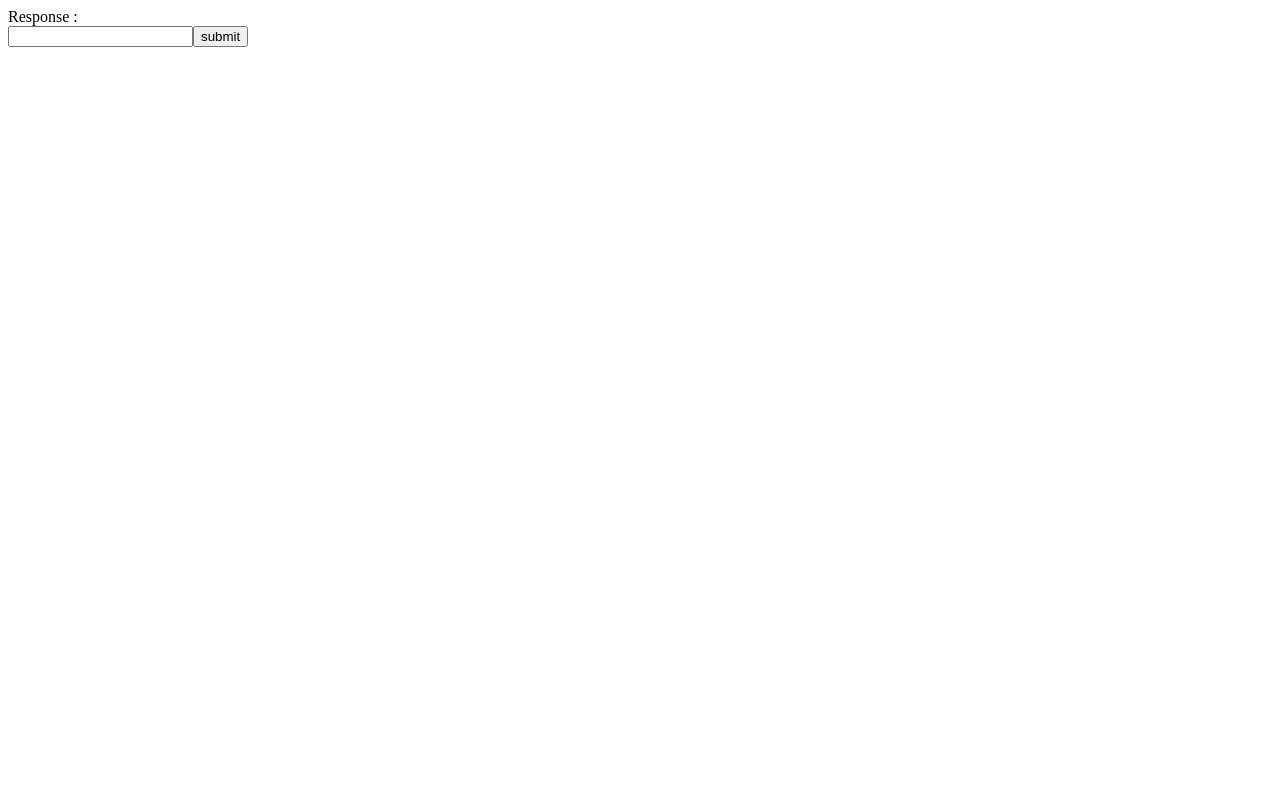
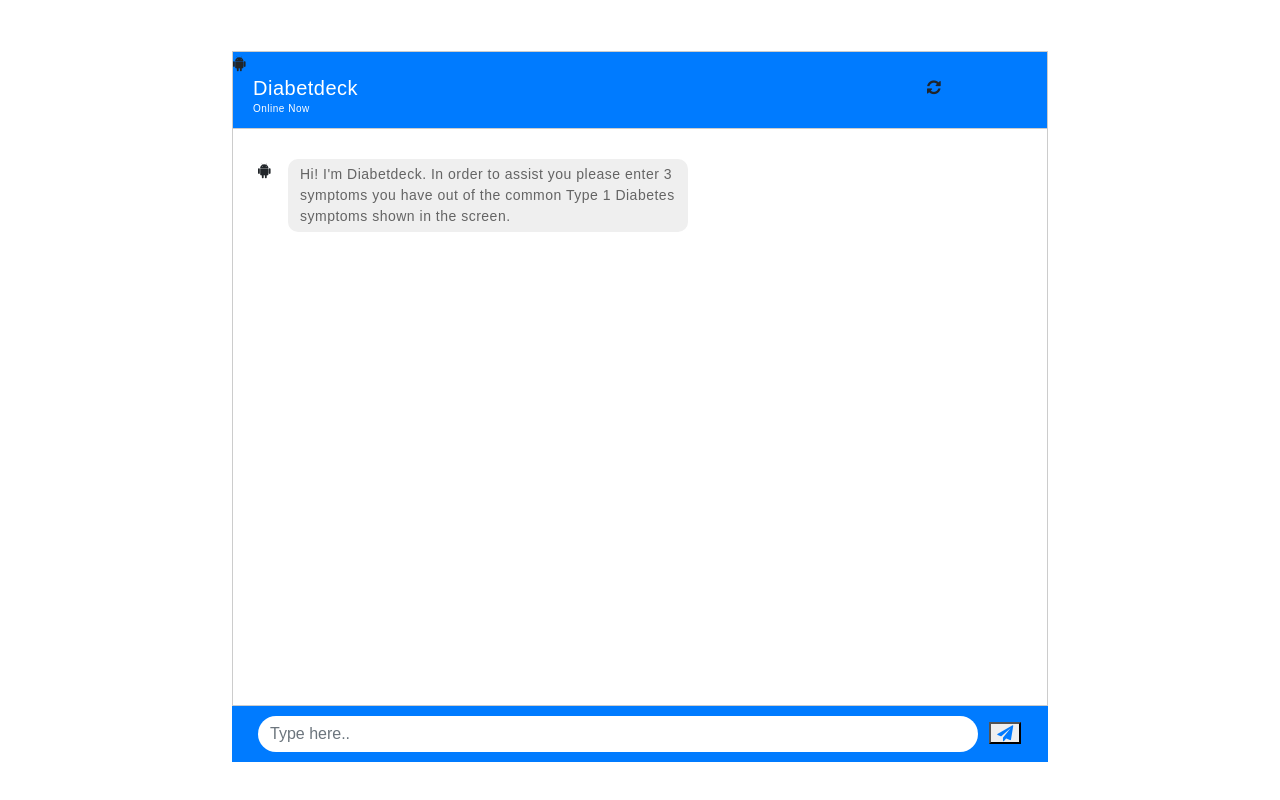
Before and after one commit to vinula98/Diabetdeck-V3, a React (Create React App) app in the folder client/: page / in a window 1280 px wide. Built offline with nearby package versions, Linux system fonts and the light colour scheme.

Commit message:
Front-end functions

```diff
--- a/client/package.json
+++ b/client/package.json
@@ -6,8 +6,11 @@
     "@testing-library/jest-dom": "^5.16.4",
     "@testing-library/react": "^13.1.1",
     "@testing-library/user-event": "^13.5.0",
+    "bootstrap": "^5.1.3",
+    "font-awesome": "^4.7.0",
     "javascript-stringify": "^2.1.0",
     "react": "^18.0.0",
+    "react-bootstrap": "^2.3.1",
     "react-chatbot-kit": "^2.0.1",
     "react-dom": "^18.0.0",
     "react-scripts": "5.0.1",
--- a/client/public/index.html
+++ b/client/public/index.html
@@ -4,6 +4,14 @@
     <meta charset="utf-8" />
     <link rel="icon" href="%PUBLIC_URL%/favicon.ico" />
     <meta name="viewport" content="width=device-width, initial-scale=1" />
+    <link
+      rel="stylesheet"
+      href="https://cdn.jsdelivr.net/npm/bootstrap@5.1.3/dist/css/bootstrap.min.css"
+      integrity="sha384-1BmE4kWBq78iYhFldvKuhfTAU6auU8tT94WrHftjDbrCEXSU1oBoqyl2QvZ6jIW3"
+      crossorigin="anonymous"
+    />
+    <!-- <link rel="stylesheet" href="https://cdn.jsdelivr.net/npm/@fortawesome/fontawesome-free@5.15.4/css/fontawesome.min.css"> -->
+    <!-- <link rel="stylesheet" href="path/to/font-awesome/css/font-awesome.min.css"> -->
     <meta name="theme-color" content="#000000" />
     <meta
       name="description"
--- a/client/src/App.js
+++ b/client/src/App.js
@@ -1,11 +1,21 @@
 import React, { useState, useEffect } from "react";
+import "./Chatbot.css";
 
 function App(props) {
   const [symptomData, setSymptomData] = useState("");
   const [symptomResponse, setSymptomResponse] = useState("");
+  const [typedData, setTypedData] = useState("");
+  const [finalDataState, setfinalDataState] = useState([{id:1, type:"sentMessage", message:"Hi! I'm Diabetdeck. In order to assist you please enter 3 symptoms you have out of the common Type 1 Diabetes symptoms shown in the screen."}]);
 
+  console.log(finalDataState)
   const getSymptomResponse = async (e) => {
     e.preventDefault();
+    setTypedData(symptomData)
+    // console.log(setTypedData)
+    setSymptomData("")
+    // console.log(setSymptomData)
+    finalDataState.push( {id: "2", message: symptomData, type: "dataType"})
+    console.log(symptomData)
     const response = await fetch("http://localhost:5000/members", {
       method:'POST',
       headers:{'Accept': 'application/json', 'Content-Type': 'application/json'},
@@ -16,23 +26,116 @@ function App(props) {
 
     const json = await response.json();
     setSymptomResponse(json.data);
+
+    setfinalDataState([...finalDataState, {id: "2", message: json.data, type: "sentMessage"}])
   }
-
-    //     fetch("/members")
-    //     .then((res) =>res.json()
-    //     .then((data) => {
-    //             // Setting a data from api
-    //             setdata({
-    //               symptom_res: data.symptoms
-    //             });
-    //         })
-    //     );
-    // console.log(symptomData.symptom_res);
 
   return (
     <div className="App">
       <div className="container">
-        <div>
+        <div className="message-header">
+          <div className="message-header-image">
+            {/* <img src=""/> */}
+            <i class="fa fa-android" aria-hidden="true"></i>
+          </div>
+          <div className="active">
+            <h4>Diabetdeck</h4>
+            <h6>Online Now</h6>
+          </div>
+          <div className="header-icons">
+            <i class="fa fa-refresh" aria-hidden="true"></i>
+          </div>
+        </div>
+
+        <div className="chat-page">
+          <div className="message-inbox">
+            <div className="chats">
+              <div className="message-page">
+                {finalDataState.map ((data, index) => {
+                  return (data.type === "sentMessage" ?
+                  <div className="recieved-chat">
+                  <div className="recieved-chat-image">
+                    <i class="fa fa-android" aria-hidden="true"></i>
+                  </div>
+                  <div className="bot-message">
+                    <div className="bot-message-inbox">
+                      <p>{data.message}</p>
+                    </div>
+                  </div>
+                </div>
+
+                :
+
+                <div className="user-chat">
+                  <div className="user-message">
+                    <p>{data.message}</p>
+                  </div>
+                  <div className="user-chat-image">
+                    <i class="fa fa-android" aria-hidden="true"></i>
+                  </div>
+                </div>
+                  )
+                })}
+
+
+                {/* {typedData &&
+
+                } */}
+
+                {/* {symptomResponse &&
+                <div className="recieved-chat">
+                  <div className="recieved-chat-image">
+                    <i class="fa fa-android" aria-hidden="true"></i>
+                  </div>
+                  <div className="bot-message">
+                    <div className="bot-message-inbox">
+                      <p>{symptomResponse}</p>
+                    </div>
+                  </div>
+                </div>
+                } */}
+
+              </div>
+            </div>
+          </div>
+        </div>
+
+        {/* <div className="chatbot-footer">
+          <div className="input-group">
+
+          </div>
+          <input
+            type='text'
+            onChange={(e) => setSymptomData(e.target.value)}
+            value={symptomData}
+            className='form-control'
+            placeholder="Type here.."
+          />
+        </div> */}
+
+        <div className="chatbot-footer">
+          {/* <div className="footer-icons">
+
+          </div> */}
+          <form onSubmit={(e) => getSymptomResponse(e)}>
+            <div className="input-group">
+              <input
+                type='text'
+                onChange={(e) => setSymptomData(e.target.value)}
+                value={symptomData}
+                className='form-control'
+                placeholder="Type here.."
+              />
+              <div className="input-group-append">
+                <span className="input-group-text">
+                  <button type="submit"><i className="fa fa-paper-plane"></i></button>
+                </span>
+              </div>
+            </div>
+          </form>
+        </div>
+
+        {/* <div>
           Response : {symptomResponse}
             <form onSubmit={(e) => getSymptomResponse(e)}>
                 <input
@@ -43,7 +146,7 @@ function App(props) {
                 />
                   <button type='submit'>submit</button>
             </form>
-        </div>
+        </div>  */}
       </div>
     </div>
   );
--- a/client/src/Chatbot.css
+++ b/client/src/Chatbot.css
@@ -1,82 +1,185 @@
-.react-chatbot-kit-chat-container {
-    background-color: aqua;
+.container {
+    /* max-width: 300 !important; */
+    max-width: 840px !important;
+    margin: auto;
+    margin-top: 4%;
+    font-family: sans-serif;
+    letter-spacing: 0.5px;
 }
 
-.react-chatbot-kit-chat-inner-container {
+img {
+    max-width: 100%;
 }
 
-.react-chatbot-kit-chat-header {
-    background-color: beige;
+.message-header {
+    border: 1px solid #ccc;
+    width: 100%;
+    height: 10%;
+    border-bottom: none;
+    display: inline-block;
+    background-color: #007bff;
 }
 
-.react-chatbot-kit-chat-input-container {
-    background-color: brown;
+/* .message-header-image {
+
+} */
+
+.active {
+    width: 120px;
+    float: left;
+    margin-bottom: 10px;
 }
 
-.react-chatbot-kit-chat-message-container {
-    background-color: tomato;
+.active h4 {
+    font-size: 20px;
+    margin-left: 20px;
+    color: #fff;
 }
 
-.react-chatbot-kit-chat-input {
-    background-color: whitesmoke;
+.active h6 {
+    font-size: 10px;
+    margin-left: 20px;
+    line-height: 2px;
+    color: #fff;
 }
 
-.react-chatbot-kit-chat-input-form {
-    background-color: cornflowerblue;
+.header-icons {
+    width: 120px;
+    float: right;
+    /* margin-top: 12px; */
+    /* margin-right: 10px; */
 }
 
-.react-chatbot-kit-chat-input::placeholder {
-    color: black;
+.chat-page {
+    padding: 0 0 50px 0;
 }
 
-.react-chatbot-kit-chat-btn-send {
-    color: chocolate;
+.message-inbox {
+    border: 1px solid #ccc;
+    overflow: hidden;
+    padding-bottom: 30px;
 }
 
-.react-chatbot-kit-chat-btn-send-icon {
+.chats {
+    padding: 30px 15px 0 25px;
 }
 
-.react-chatbot-kit-chat-bot-message-container {
+.message-page {
+    height: 516px;
+    overflow-y: auto;
 }
 
-.react-chatbot-kit-chat-bot-avatar-container {
+.recieved-chat-image {
+    display: inline-block;
+    width: 20px;
+    float: left;
 }
 
-.react-chatbot-kit-chat-bot-avatar-icon {
+/* .recieved-chat {
+
+} */
+
+.bot-message {
+    display: inline-block;
+    padding: 0 0 0 10px;
+    vertical-align: top;
+    width: 92%;
 }
 
-.react-chatbot-kit-chat-bot-avatar-letter {
+.bot-message-inbox {
+    width: 57%;
 }
 
-.react-chatbot-kit-chat-bot-message {
+.bot-message-inbox p {
+    background: #efefef none repeat scroll 0 0;
+    border-radius: 10px;
+    color: #646464;
+    font-size: 14px;
+    margin: 0;
+    padding: 5px 10px 5px 12px;
+    width: 100%;
 }
 
-.react-chatbot-kit-chat-bot-message-arrow {
+.user-chat {
+    overflow: hidden;
+    margin: 26px 20px;
 }
 
-.react-chatbot-kit-chat-bot-loading-icon-container {
+.user-message p {
+    background: #007bff none repeat scroll 0 0;
+    color: #fff;
+    border-radius: 10px;
+    font-size: 14px;
+    margin: 0;
+    padding: 5px 10px 5px 12px;
+    width: 100%;
 }
 
-.chatbot-loader-container {
+.user-message {
+    float: left;
+    width: 46%;
+    margin-left: 45%;
 }
 
-#chatbot-loader #chatbot-loader-dot1 {
+.user-chat-image {
+    display: inline-block;
+    width: 20px;
+    float: right;
 }
 
-#chatbot-loader #chatbot-loader-dot2 {
+.chatbot-footer {
+    position: relative;
+    height: 10%;
+    background-color: #007bff;
+    padding-top: 10px;
+    padding-bottom: 10px;
+    margin-top: -50px;
 }
 
-#chatbot-loader #chatbot-loader-dot3 {
+.input-group {
+    width: 95% !important;
+    margin-left: 26px;
 }
 
-.react-chatbot-kit-error {
+/* .input-group {
+    float: right;
+    margin-top: 13px;
+    margin-right: 20px;
+    outline: none !important;
+    border-radius: 20px;
+    width: 61% !important;
+    background-color: #fff;
+} */
+
+.form-control {
+    border: none !important;
+    border-radius: 20px !important;
 }
 
-.react-chatbot-kit-error-container {
+.input-group-text {
+    background: transparent !important;
+    border: none !important;
 }
 
-.react-chatbot-kit-error-header {
+.input-group .fa {
+    color: #007bff;
+    float: right;
 }
 
-.react-chatbot-kit-error-docs {
+.footer-icons {
+    float: left;
+    margin-top: 17px;
+    width: 30% !important;
+    margin-left: 22px;
 }
+
+.footer-icons .fa {
+    color: #fff;
+    padding: 5px;
+}
+
+.form-control:focus {
+    border-color: none !important;
+    box-shadow: none !important;
+    border-radius: 20px;
+}
--- a/client/src/index.js
+++ b/client/src/index.js
@@ -2,6 +2,8 @@ import React from 'react';
 import ReactDOM from 'react-dom/client';
 import App from './App';
 import reportWebVitals from './reportWebVitals';
+import 'bootstrap/dist/css/bootstrap.min.css';
+import 'font-awesome/css/font-awesome.min.css';
 
 const root = ReactDOM.createRoot(document.getElementById('root'));
 root.render(
```
Also changed, not shown: 2 other files (tests, documents, lock files or other folders).
